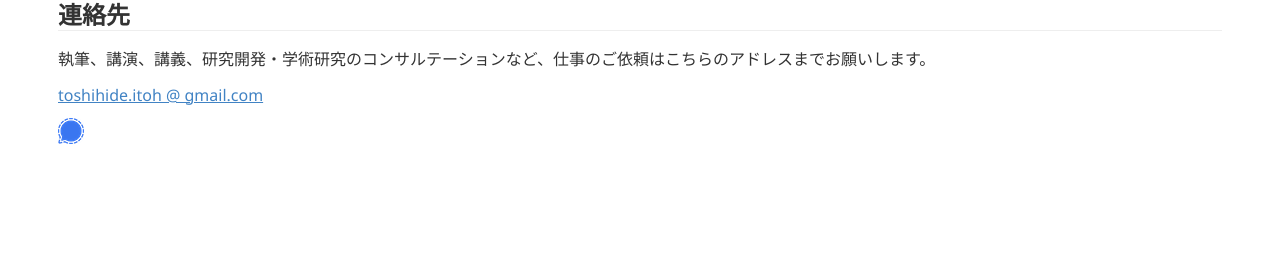
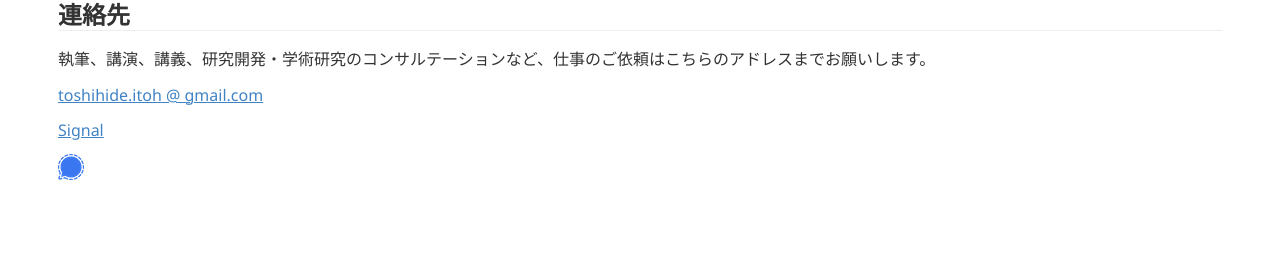
Before and after one commit to tnitoh/tnitoh.github.io, a Jekyll site: the page built from index.md, in a window 1280 px wide. Shown: the part 1166-1419 px from the top of the page. Built offline with Jekyll 4.4.1, drawn with Linux system fonts in a browser that asks for light colours; Markdown is read by kramdown in place of the engine named in the settings; before the commit the page ends 1386 px from its top, so only the background shows below that.

Commit message:
Update index.md

```diff
--- a/index.md
+++ b/index.md
@@ -52,5 +52,6 @@
 
 [toshihide.itoh @ gmail.com](contact_note.md)
 
-<!-- [Signal](https://signal.me/#eu/0PxDfmg6zt5BLhErTWGJ2B8CpgqLLxs-mf7HnWFgV419OTwldstGhYAcN4jBTN_O){:target="_blank"} -->
+[Signal](https://signal.me/#eu/0PxDfmg6zt5BLhErTWGJ2B8CpgqLLxs-mf7HnWFgV419OTwldstGhYAcN4jBTN_O){:target="_blank"}
+
 [![Signal](signal-logo.png)]((https://signal.me/#eu/0PxDfmg6zt5BLhErTWGJ2B8CpgqLLxs-mf7HnWFgV419OTwldstGhYAcN4jBTN_O){:target="_blank"})
```
